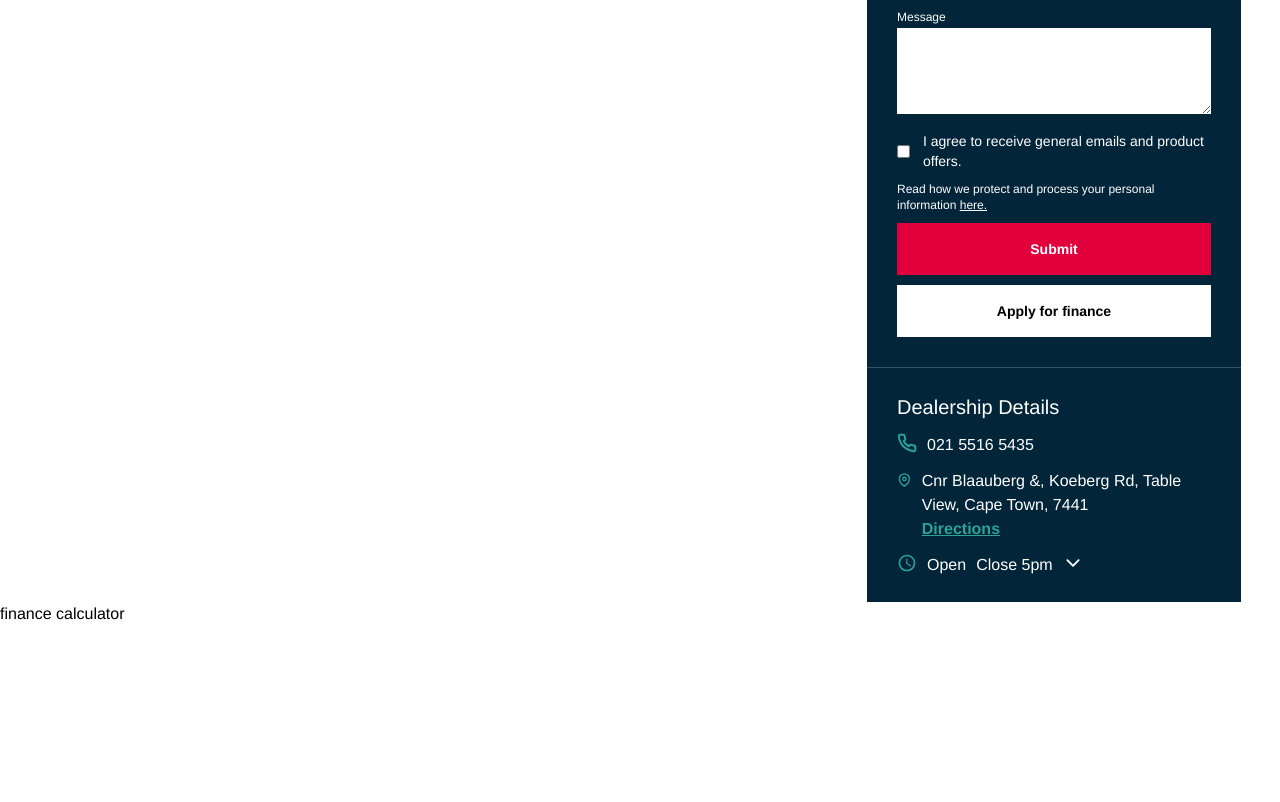
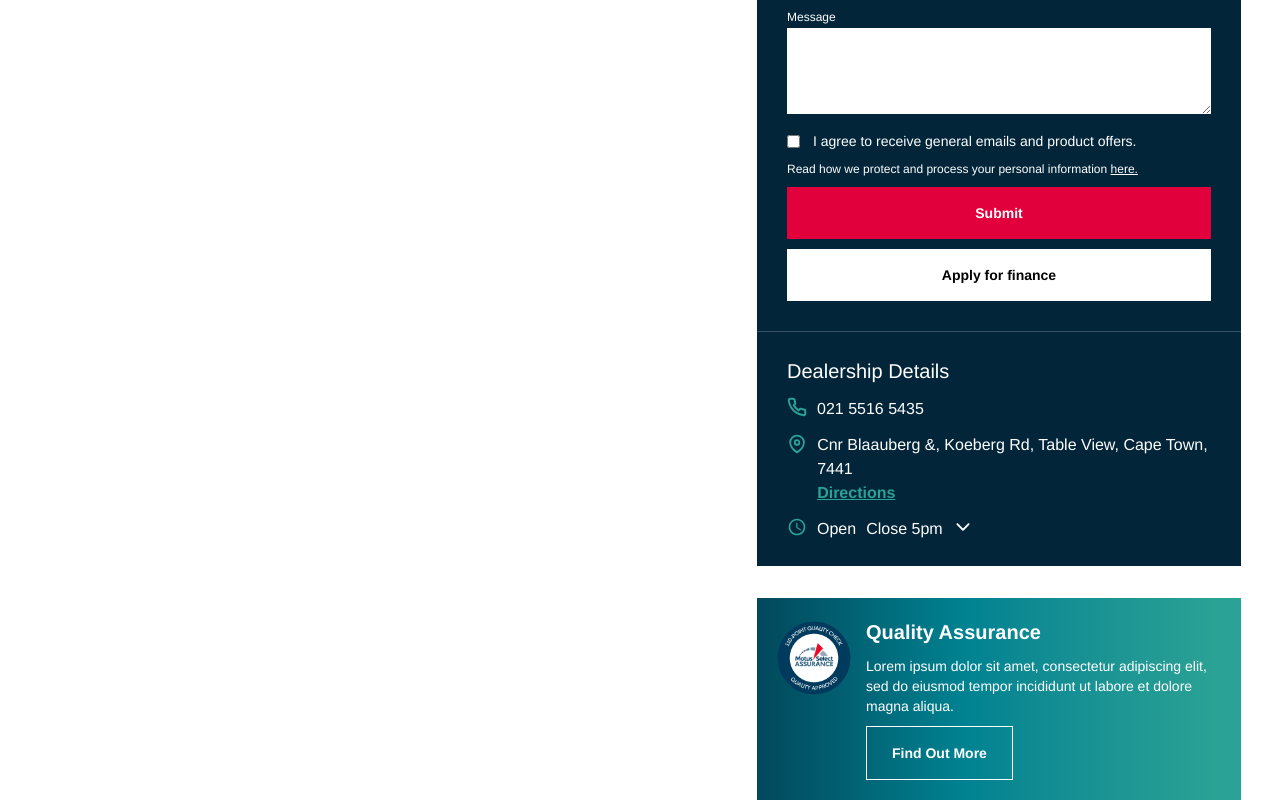
Before and after one commit to Aayush-7804/motrs, a Next.js app in the folder frontend/: page / in a window 1280 px wide. Shown: the part 1320-2122 px from the top of the page. Before the commit the page ends 1946 px from the top, so only its background shows below. Built offline with nearby package versions, Linux system fonts and the light colour scheme.

Commit message:
Page: Form, Quality assurance and Compare car Components created

```diff
--- a/frontend/app/globals.css
+++ b/frontend/app/globals.css
@@ -6,6 +6,7 @@
   --Primary-Cheery-Red: #E2003C;
   --Secondary-Font: #686868;
   --Secondary-Teal: #2AA295;
+  --Font-Disabled-Font: #A7A7A7;
   --other-offWhite: #F5F7F2;
   --other-White: #FFFFFF;
 }
--- a/frontend/app/page.tsx
+++ b/frontend/app/page.tsx
@@ -2,17 +2,11 @@ import React from "react";
 import Navigation from "@/components/car-detail/navigation";
 import ImageGrid from "@/components/car-detail/imageGrid";
 import DetailsHeader from "@/components/car-detail/detailsHeader";
-import FormInput from "@/components/form/formInput";
-import Button from "@/components/common/Button";
-import { Call, Clock, DownArrow, Location } from "@/components/svg";
-
-const Inputs: { name: string; formName: string; type?: string }[] = [
-  { name: "Name", formName: "name" },
-  { name: "Last Name", formName: "last-name" },
-  { name: "Email", formName: "email", type: "email" },
-  { name: "Number", formName: "mobile-number" },
-  { name: "Message", formName: "message", type: "textarea" },
-];
+import DetailPageForm from "@/components/form/detailPageForm";
+import Image from "next/image";
+import QualityAssurance from "@/components/car-detail/qualityAssurance";
+import CarCompare from "@/components/car-detail/carCompare";
+import DealSchedule from "@/components/form/dealSchedule";
 
 const page = () => {
   return (
@@ -20,71 +14,30 @@ const page = () => {
       <Navigation />
       <DetailsHeader />
       <ImageGrid />
-      <div className="grid grid-cols-3 gap-10 px-9.75">
+      <div className="grid grid-cols-[repeat(2,1fr)_484px] gap-10 px-9.75">
         <div className="col-span-2">car details</div>
+        <div className="space-y-8">
           <div className="bg-[var(--Primary-Midnight-Blue)] text-[var(--other-White)]">
             <h3 className="text-xl font-medium px-7.5 py-6.25">
               Motus Nissan, Renault, Kia, Hyundai and Select Menlyn
             </h3>
-          <form className="p-7.5 space-y-2.5 border-t border-b border-[#ffffff33]">
-            <div className="mb-5 flex flex-col gap-5">
-              <h4 className="text-xl font-medium">Enquire about this car</h4>
-              <div className="px-3.75 py-3.25 text-xs bg-[var(--other-White)] flex items-center justify-between">
-                <p></p>
-                <p className="font-bold text-[var(--Primary-Muted-Blue)] ">
-                  Show Contect Number
-                </p>
-              </div>
-              <Button type="button" className="bg-[#45CF78]">
-                WhatsApp the Dealer
-              </Button>
-            </div>
-            {Inputs.map((input, index) => (
-              <FormInput
-                key={index}
-                name={input.name}
-                formName={input.formName}
-                type={input.type}
-              />
-            ))}
-            <div className="text-sm flex items-center gap-3.25">
-              <input type="checkbox"></input>
-              <span>I agree to receive general emails and product offers.</span>
-            </div>
-            <p className="text-xs">
-              Read how we protect and process your personal information{" "}
-              <span className="underline">here.</span>
-            </p>
-            <div className="flex flex-col gap-2.5">
-              <Button className="bg-[var(--Primary-Cheery-Red)]">Submit</Button>
-              <Button
-                type="button"
-                className="bg-[var(--other-White)] text-black"
-              >
-                Apply for finance
-              </Button>
-            </div>
-          </form>
+            <DetailPageForm />
             <div className="px-7.5 py-6.25 flex flex-col gap-3">
               <h4 className="text-xl font-medium">Dealership Details</h4>
-            <div className="flex gap-2.5">
-              <Call />
-              <span>021 5516 5435</span>
-            </div>
-            <div className="flex gap-2.5">
-              <Location />
-              <p>
-                Cnr Blaauberg &, Koeberg Rd, Table View, Cape Town, 7441
-                <p className="font-bold underline text-[var(--Secondary-Teal)] ">Directions</p>
-              </p>
-            </div>
-            <div className="flex gap-2.5">
-              <Clock />
-              <span>Open</span>
-              <span>Close 5pm</span>
-              <DownArrow />
+              <DealSchedule />
             </div>
           </div>
+          <div className="px-4.25 py-5 flex gap-3 bg-gradient-to-r from-[#02253A] from-[-28.8%]  via-[#008291] via-[42.68%] to-[#2AA295] to-[95.49%]">
+            <Image
+              src={"/car-details-images/BrandLogo.jpg"}
+              alt="Brand-logo"
+              width={500}
+              height={500}
+              className="w-20 h-20"
+            />
+            <QualityAssurance />
+          </div>
+          <CarCompare />
         </div>
       </div>
       <div>finance calculator</div>
--- /dev/null
+++ b/frontend/components/car-detail/carCompare.tsx
@@ -0,0 +1,32 @@
+import React from "react";
+import { PinkPlus } from "../svg";
+import Button from "../common/Button";
+
+const CarCompare = () => {
+  return (
+    <div className="px-7.5 py-6 bg-[var(--other-White)] border border-[var(--Primary-Muted-Blue)] flex flex-col gap-6.25">
+      <h3 className="text-xl font-medium text-[var(--Primary-Midnight-Blue)]">
+        Compare Cars
+      </h3>
+      <div className="grid grid-cols-4 gap-2.75">
+        <div className="h-25 p-1.25 flex flex-col justify-center items-center gap-1.5 text-center border border-dashed border-[var(--Font-Disabled-Font)]">
+          <PinkPlus />
+          <h4 className="text-xs font-bold text-[var(--Primary-Cheery-Red)]">
+            Add this Car to Compare
+          </h4>
+        </div>
+        <div className="h-25 border border-dashed border-[var(--Font-Disabled-Font)]"></div>
+        <div className="h-25 border border-dashed border-[var(--Font-Disabled-Font)]"></div>
+        <div className="h-25 border border-dashed border-[var(--Font-Disabled-Font)]"></div>
+      </div>
+      <Button
+        disable={true}
+        className="self-end justify-end bg-[var(--Primary-Cheery-Red)] text-[var(--other-White)] disabled:opacity-30"
+      >
+        Compare Selected
+      </Button>
+    </div>
+  );
+};
+
+export default CarCompare;
--- /dev/null
+++ b/frontend/components/car-detail/qualityAssurance.tsx
@@ -0,0 +1,19 @@
+import React from "react";
+import Button from "../common/Button";
+
+const QualityAssurance = () => {
+  return (
+    <div className="space-y-2.5 text-[var(--other-White)]">
+      <h3 className="text-xl font-bold capitalize">Quality Assurance</h3>
+      <p className="text-sm">
+        Lorem ipsum dolor sit amet, consectetur adipiscing elit, sed do eiusmod
+        tempor incididunt ut labore et dolore magna aliqua.
+      </p>
+      <Button className="border border-[var(-other-White)]">
+        Find Out More
+      </Button>
+    </div>
+  );
+};
+
+export default QualityAssurance;
--- a/frontend/components/common/Button.tsx
+++ b/frontend/components/common/Button.tsx
@@ -4,19 +4,21 @@ const Button: React.FC<{
   children: React.ReactNode;
   className?: string;
   type?: string;
-}> = ({ children, className, type }) => {
+  disable?: boolean;
+}> = ({ children, className, type, disable }) => {
   if (type === "button") {
     return (
       <button
         type="button"
         className={`px-6.25 py-4 text-sm font-semibold ${className}`}
+        disabled={disable}
       >
         {children}
       </button>
     );
   }
   return (
-    <button className={`px-6.25 py-4 text-sm font-semibold ${className}`}>
+    <button disabled={disable} className={`px-6.25 py-4 text-sm font-semibold ${className}`}>
       {children}
     </button>
   );
--- /dev/null
+++ b/frontend/components/form/dealSchedule.tsx
@@ -0,0 +1,32 @@
+import React from "react";
+import { Call, Clock, DownArrow, Location } from "../svg";
+
+const DealSchedule = () => {
+  return (
+    <>
+      <div className="flex gap-2.5">
+        <Call />
+        <span>021 5516 5435</span>
+      </div>
+      <div className="flex gap-2.5">
+        <Location />
+        <p>
+          Cnr Blaauberg &, Koeberg Rd, Table View, Cape Town, 7441
+          <span className="block font-bold underline text-[var(--Secondary-Teal)] ">
+            Directions
+          </span>
+        </p>
+      </div>
+      <div className="flex gap-2.5">
+        <Clock />
+        <div className="flex gap-2.5">
+          <span>Open</span>
+          <span>Close 5pm</span>
+          <DownArrow />
+        </div>
+      </div>
+    </>
+  );
+};
+
+export default DealSchedule;
--- /dev/null
+++ b/frontend/components/form/detailPageForm.tsx
@@ -0,0 +1,61 @@
+import React from 'react'
+import FormInput from './formInput'
+import Button from '../common/Button';
+
+const Inputs: { name: string; formName: string; type?: string }[] = [
+  { name: "Name", formName: "name" },
+  { name: "Last Name", formName: "last-name" },
+  { name: "Email", formName: "email", type: "email" },
+  { name: "Number", formName: "mobile-number" },
+  { name: "Message", formName: "message", type: "textarea" },
+];
+
+const DetailPageForm = () => {
+  return (
+    <form className="p-7.5 space-y-2.5 border-t border-b border-[#ffffff33]">
+              <div className="mb-5 flex flex-col gap-5">
+                <h4 className="text-xl font-medium">Enquire about this car</h4>
+                <div className="px-3.75 py-3.25 text-xs bg-[var(--other-White)] flex items-center justify-between">
+                  <p></p>
+                  <p className="font-bold text-[var(--Primary-Muted-Blue)] ">
+                    Show Contect Number
+                  </p>
+                </div>
+                <Button type="button" className="bg-[#45CF78]">
+                  WhatsApp the Dealer
+                </Button>
+              </div>
+              {Inputs.map((input, index) => (
+                <FormInput
+                  key={index}
+                  name={input.name}
+                  formName={input.formName}
+                  type={input.type}
+                />
+              ))}
+              <div className="text-sm flex items-center gap-3.25">
+                <input type="checkbox"></input>
+                <span>
+                  I agree to receive general emails and product offers.
+                </span>
+              </div>
+              <p className="text-xs">
+                Read how we protect and process your personal information{" "}
+                <span className="underline">here.</span>
+              </p>
+              <div className="flex flex-col gap-2.5">
+                <Button className="bg-[var(--Primary-Cheery-Red)]">
+                  Submit
+                </Button>
+                <Button
+                  type="button"
+                  className="bg-[var(--other-White)] text-black"
+                >
+                  Apply for finance
+                </Button>
+              </div>
+            </form>
+  )
+}
+
+export default DetailPageForm
--- a/frontend/components/svg/index.tsx
+++ b/frontend/components/svg/index.tsx
@@ -242,6 +242,22 @@ export const Clock = () => {
     </svg>
   );
 };
+export const PinkPlus = () => {
+  return (
+    <svg
+      xmlns="http://www.w3.org/2000/svg"
+      width="22"
+      height="23"
+      viewBox="0 0 22 23"
+      fill="none"
+    >
+      <path
+        d="M11 0C11.5523 -5.17733e-10 12 0.447715 12 1V11H21C21.5523 11 22 11.4477 22 12C22 12.5523 21.5523 13 21 13H12V22L11.9951 22.1025C11.9438 22.6067 11.5177 23 11 23C10.4823 23 10.0562 22.6067 10.0049 22.1025L10 22V13H1C0.447716 13 9.43907e-07 12.5523 0 12C4.82823e-08 11.4477 0.447715 11 1 11H10V1C10 0.447715 10.4477 2.41411e-08 11 0Z"
+        fill="#E2003C"
+      />
+    </svg>
+  );
+};
 export const NewSvg = () => {
   return null;
 };
```
Also changed, not shown: frontend/public/car-details-images/BrandLogo.jpg (added). Lines whose indentation alone changed are shown as unchanged.
